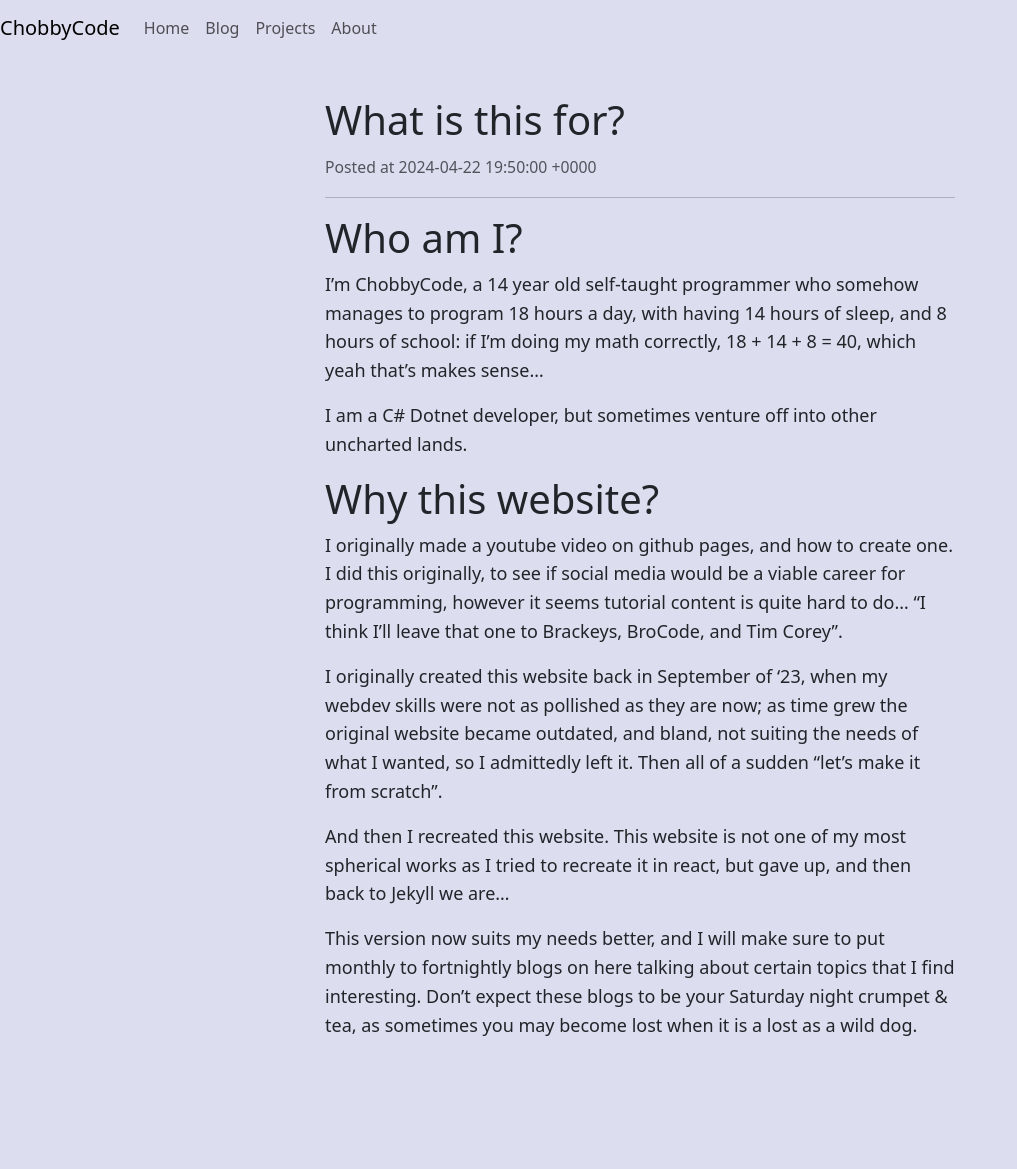
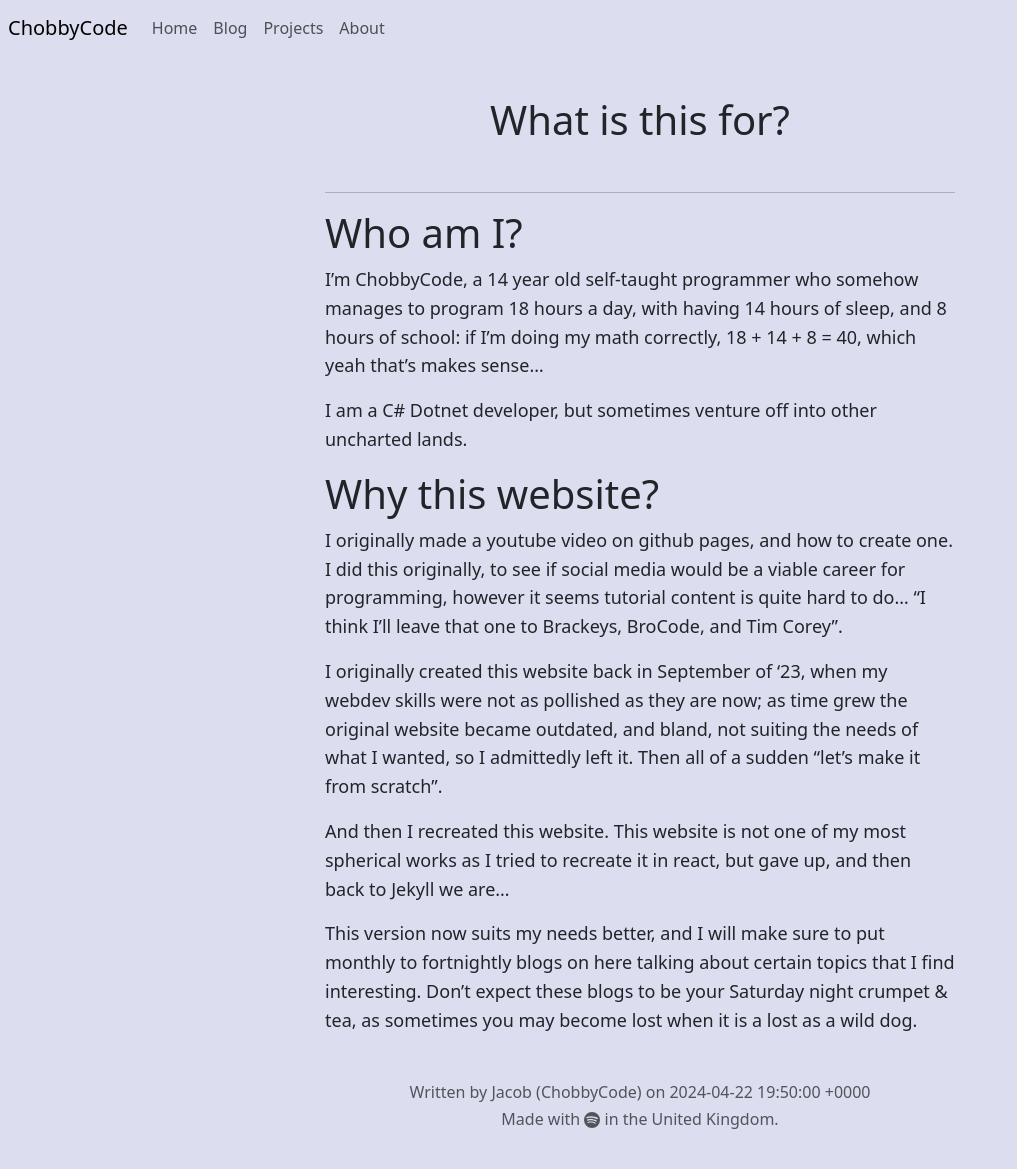
Before and after one commit to ChobbyCode/ChobbyCode.github.io, a Jekyll site: the page built from _posts/2024-04-22-use-of-website.md, in a window 1280 px wide. Shown: the whole page, without its empty margins (0-1017 px from the left). Built offline with Jekyll 4.4.1, drawn with Linux system fonts in a browser that asks for light colours; before the commit the page ends 1079 px from its top, so only the background shows below that.

Commit message:
NavBar Fix + Changes To Blog Layout

```diff
--- a/_includes/NavBar.html
+++ b/_includes/NavBar.html
@@ -1,5 +1,5 @@
 <nav class="navbar navbar-expand-lg">
-  <a class="navbar-brand pl-2" href="/">ChobbyCode</a>
+  <a class="navbar-brand ps-2" href="/">ChobbyCode</a>
   <button class="navbar-toggler" type="button" data-toggle="collapse" data-target="#navbarNav" aria-controls="navbarNav" aria-expanded="false" aria-label="Toggle navigation">
     <span class="navbar-toggler-icon"></span>
   </button>
--- a/_layouts/post.html
+++ b/_layouts/post.html
@@ -12,12 +12,22 @@
 
     <div class="content">
       <section>
-        <h1>{{ page.title }}</h1>
-        <small class="text-muted">Posted at {{ page.date }}</small>
+        <h1 class="text-center mb-5">{{ page.title }}</h1>
         <hr />
       </section>
       <section>
         {{ content }}
+      </section>
+
+      <section class="h6 mt-5 text-muted text-center">
+        Written by Jacob (ChobbyCode) on {{ page.date }}
+      </section>
+      <section class="h6 mt-2 text-muted text-center">
+        Made with
+        <svg onclick="alert('I listen to too much music :| I am listening to music whilst writing this!')" xmlns="http://www.w3.org/2000/svg" width="16" height="16" fill="currentColor" class="bi bi-spotify" viewBox="0 0 16 16">
+          <path d="M8 0a8 8 0 1 0 0 16A8 8 0 0 0 8 0m3.669 11.538a.5.5 0 0 1-.686.165c-1.879-1.147-4.243-1.407-7.028-.77a.499.499 0 0 1-.222-.973c3.048-.696 5.662-.397 7.77.892a.5.5 0 0 1 .166.686m.979-2.178a.624.624 0 0 1-.858.205c-2.15-1.321-5.428-1.704-7.972-.932a.625.625 0 0 1-.362-1.194c2.905-.881 6.517-.454 8.986 1.063a.624.624 0 0 1 .206.858m.084-2.268C10.154 5.56 5.9 5.419 3.438 6.166a.748.748 0 1 1-.434-1.432c2.825-.857 7.523-.692 10.492 1.07a.747.747 0 1 1-.764 1.288"/>
+        </svg>
+        in the United Kingdom.
       </section>
     </div>
 
```
